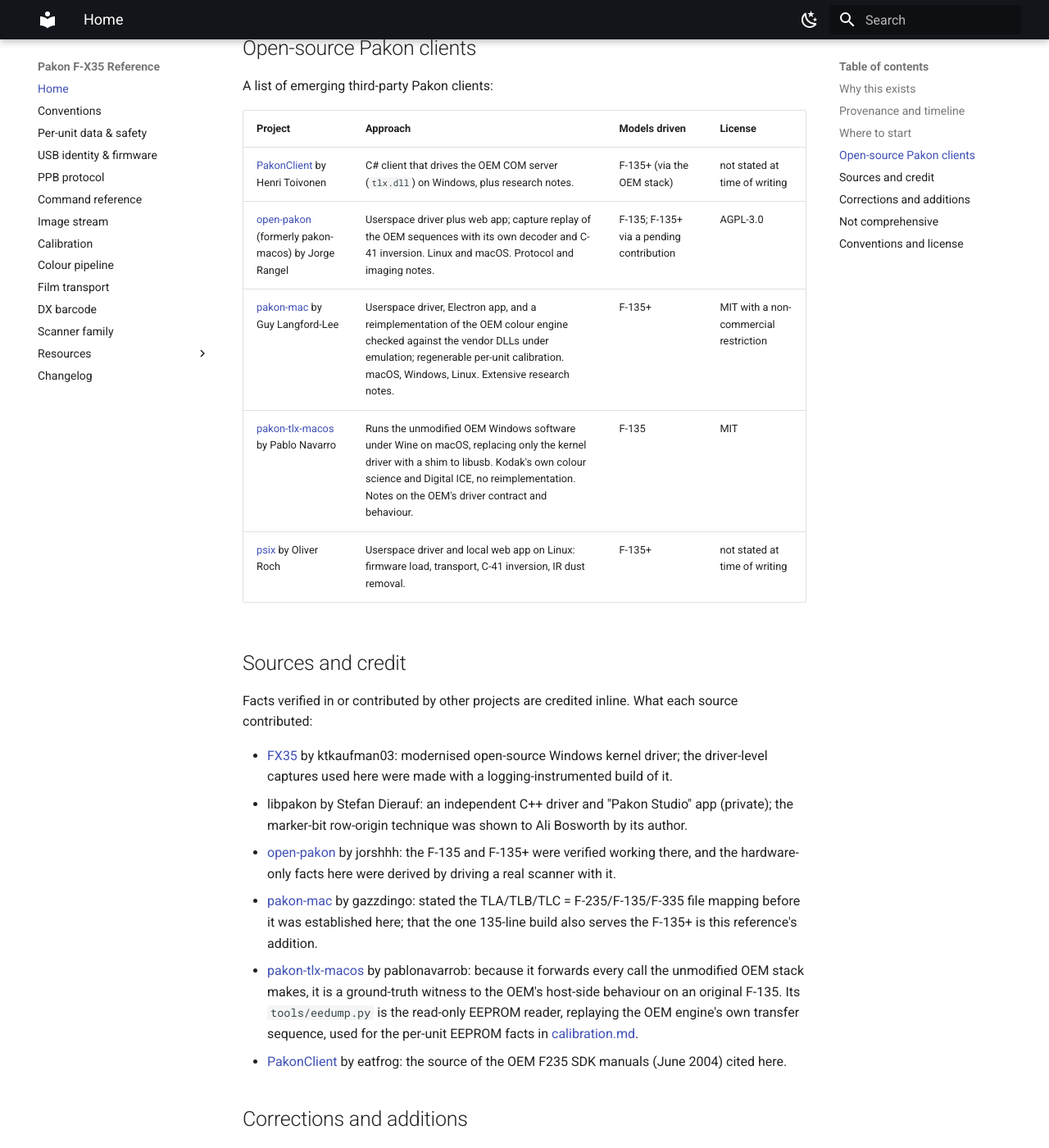
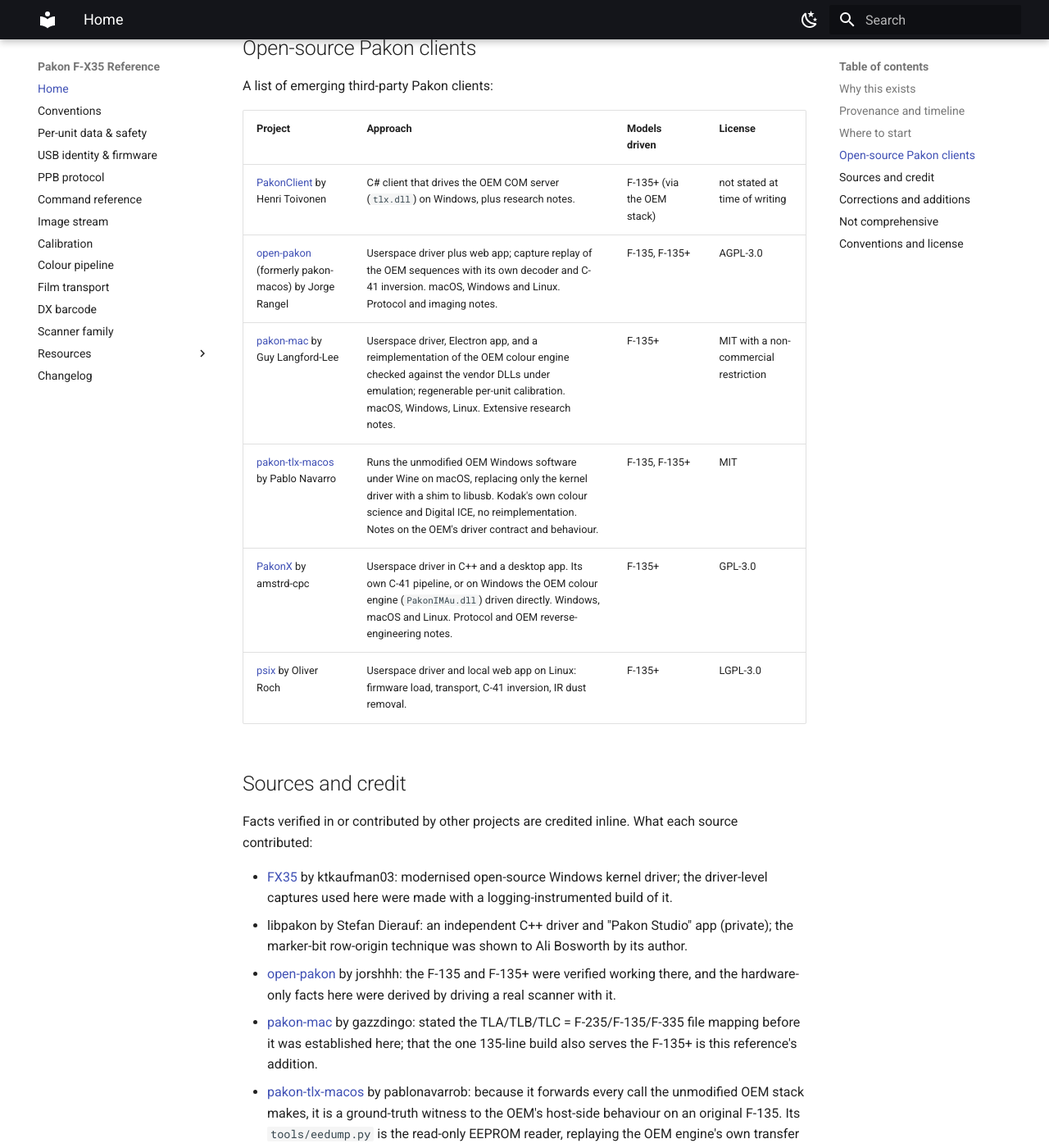
Before and after one commit to alibosworth/pakon-reference, an MkDocs documentation site: the page built from docs/index.md, in a window 1280 px wide and 1400 px high, scrolled down 1528 px. Shown: the whole window at 82% size. Built offline with MkDocs 1.6.1 and Material for MkDocs 9.7.7, drawn with Linux system fonts in a browser that asks for light colours.

Commit message:
Update the client table: F-135+ support, psix's licence, and PakonX
open-pakon and pakon-tlx-macos now both drive the F-135+, and open-pakon
runs on Windows as well, as their READMEs now say. psix has since added an
LGPL-3.0 licence. PakonX is a new client, published 2026-11-17.

```diff
--- a/docs/index.md
+++ b/docs/index.md
@@ -68,10 +68,11 @@ A list of emerging third-party Pakon clients:
 | Project | Approach | Models driven | License |
 |---|---|---|---|
 | [PakonClient](https://github.com/eatfrog/PakonClient) by Henri Toivonen | C# client that drives the OEM COM server (`tlx.dll`) on Windows, plus research notes. | F-135+ (via the OEM stack) | not stated at time of writing |
-| [open-pakon](https://github.com/jorshhh/open-pakon) (formerly pakon-macos) by Jorge Rangel | Userspace driver plus web app; capture replay of the OEM sequences with its own decoder and C-41 inversion. Linux and macOS. Protocol and imaging notes. | F-135; F-135+ via a pending contribution | AGPL-3.0 |
+| [open-pakon](https://github.com/jorshhh/open-pakon) (formerly pakon-macos) by Jorge Rangel | Userspace driver plus web app; capture replay of the OEM sequences with its own decoder and C-41 inversion. macOS, Windows and Linux. Protocol and imaging notes. | F-135, F-135+ | AGPL-3.0 |
 | [pakon-mac](https://github.com/gazzdingo/pakon-mac) by Guy Langford-Lee | Userspace driver, Electron app, and a reimplementation of the OEM colour engine checked against the vendor DLLs under emulation; regenerable per-unit calibration. macOS, Windows, Linux. Extensive research notes. | F-135+ | MIT with a non-commercial restriction |
-| [pakon-tlx-macos](https://github.com/pablonavarrob/pakon-tlx-macos) by Pablo Navarro | Runs the unmodified OEM Windows software under Wine on macOS, replacing only the kernel driver with a shim to libusb. Kodak's own colour science and Digital ICE, no reimplementation. Notes on the OEM's driver contract and behaviour. | F-135 | MIT |
-| [psix](https://github.com/veroc/psix) by Oliver Roch | Userspace driver and local web app on Linux: firmware load, transport, C-41 inversion, IR dust removal. | F-135+ | not stated at time of writing |
+| [pakon-tlx-macos](https://github.com/pablonavarrob/pakon-tlx-macos) by Pablo Navarro | Runs the unmodified OEM Windows software under Wine on macOS, replacing only the kernel driver with a shim to libusb. Kodak's own colour science and Digital ICE, no reimplementation. Notes on the OEM's driver contract and behaviour. | F-135, F-135+ | MIT |
+| [PakonX](https://github.com/amstrd-cpc/PakonX) by amstrd-cpc | Userspace driver in C++ and a desktop app. Its own C-41 pipeline, or on Windows the OEM colour engine (`PakonIMAu.dll`) driven directly. Windows, macOS and Linux. Protocol and OEM reverse-engineering notes. | F-135+ | GPL-3.0 |
+| [psix](https://github.com/veroc/psix) by Oliver Roch | Userspace driver and local web app on Linux: firmware load, transport, C-41 inversion, IR dust removal. | F-135+ | LGPL-3.0 |
 
 ## Sources and credit
 
```
Also changed, not shown: README.md (+4 -3 lines).
